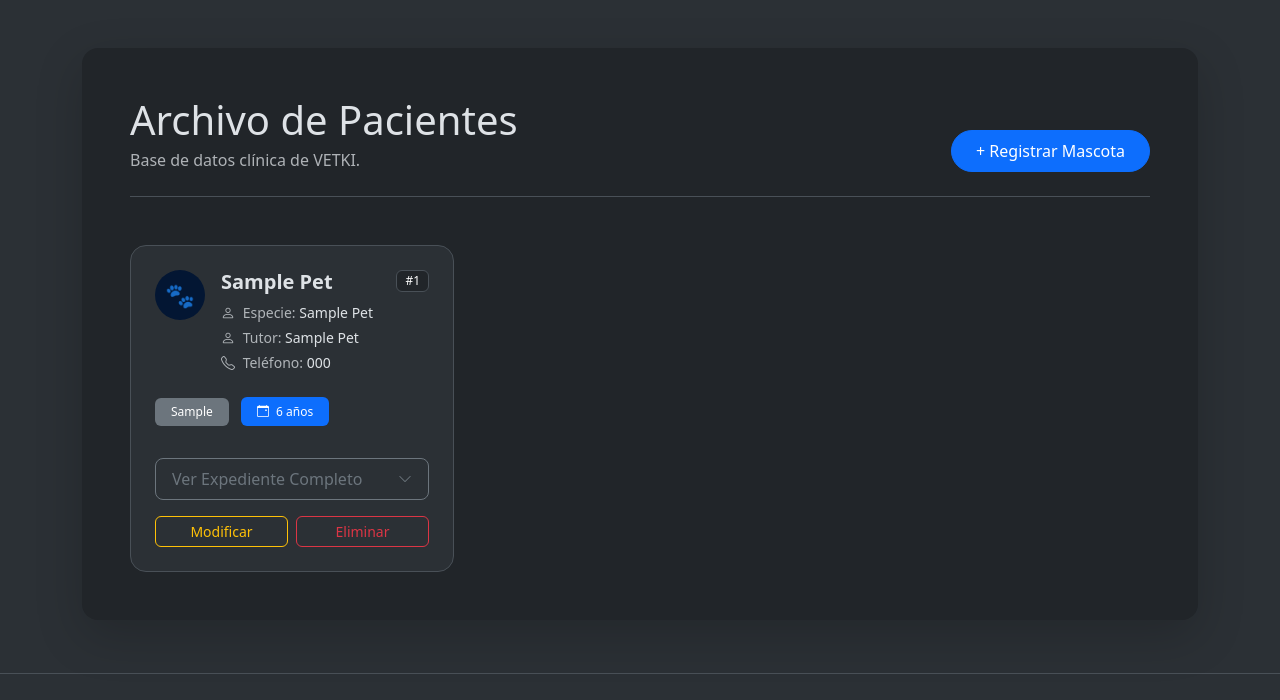
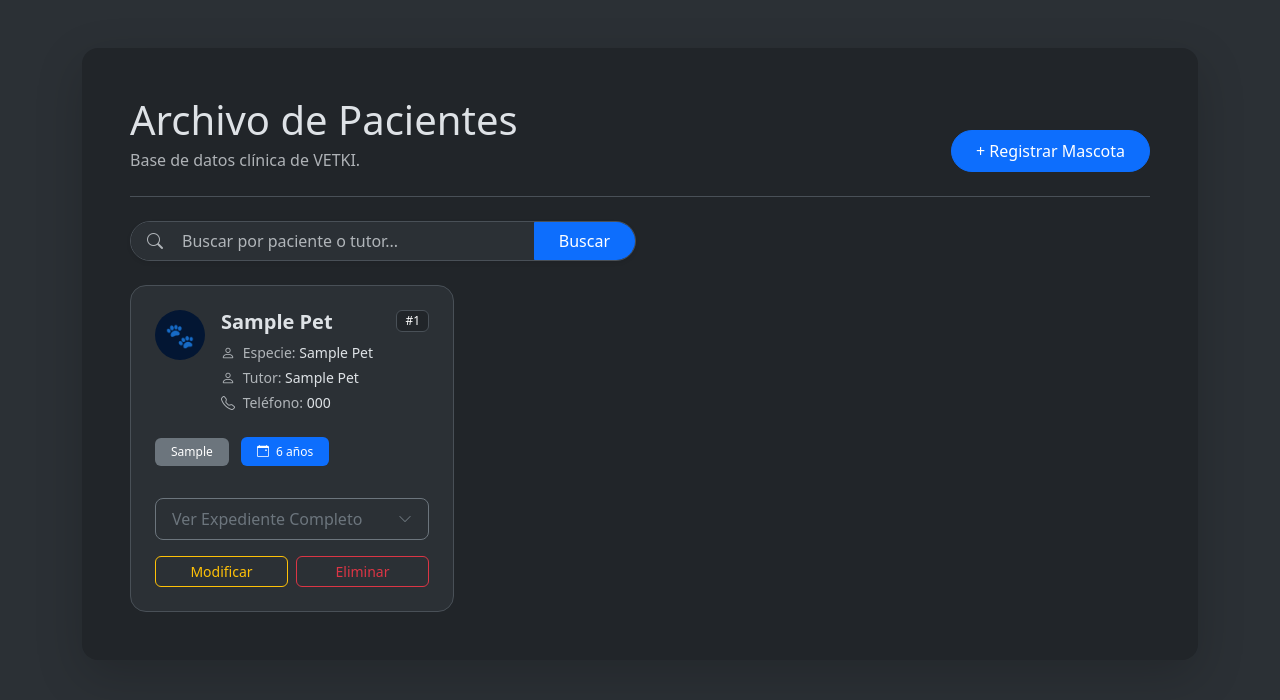
Before and after one commit to ChainHeal2/VETKI, a Flask app: page /pet/pet_read in a window 1280 px wide. Shown: the part 57-757 px from the top of the page. Run offline with Flask 3, Linux system fonts and the light colour scheme; the visitor is signed in with stand-in values (Sample User, id 1); a database or web service that is not in the repository returns one stand-in record (values such as "Sample title"); some libraries are stand-ins or nearby versions.

Commit message:
se agrega boton buscar a pet

```diff
--- a/aplicacion/medical/medical.py
+++ b/aplicacion/medical/medical.py
@@ -72,7 +72,7 @@ def pet_history(pet_id):
     """
     db,c = get_db()
     sql = """
-        SELECT r.*, p.pet_names, p.pet_species_name, p.pet_tutor_name
+        SELECT r.*,  p.pet_names, p.pet_species_name, p.pet_tutor_name
         FROM medical_records r
         JOIN pet_data p ON r.medical_record_pet_id = p.pet_id
         WHERE r.medical_record_pet_id = %s
@@ -81,7 +81,7 @@ def pet_history(pet_id):
     c.execute(sql,(pet_id,))
     datos = c.fetchall()
     medical_model_list = [MedicalRecordModel(ficha) for ficha in datos]
-    return render_template("medical_records/pet_history.html",tabla = medical_model_list)
+    return render_template("medical_records/pet_history.html",tabla = medical_model_list,pet_id=pet_id)
 
 @bp.route("/pet_delete/<int:pet_id>",methods = ['GET','POST'])
 def pet_delete(pet_id):
--- a/aplicacion/pet/pet.py
+++ b/aplicacion/pet/pet.py
@@ -6,7 +6,6 @@ from aplicacion.auth.auth import login_required
 from aplicacion.pet.pet_model import PetModel
 from aplicacion.db import get_db
 from aplicacion.forms.pet.pet_create import PetForm
-from aplicacion.forms.pet.pet_update import PetUpdate
 
 bp = Blueprint('pet',__name__,url_prefix='/pet')
 
@@ -20,15 +19,15 @@ def pet_create():
     if pet_form.validate_on_submit():
         pet_user_id = session.get('user_id')
         pet_species_name = pet_form.pet_species_name.data
-        pet_names = pet_form.pet_names.data
-        pet_race = pet_form.pet_race.data
+        pet_names = pet_form.pet_names.data.lower()
+        pet_race = pet_form.pet_race.data.lower()
         pet_datebirth = pet_form.pet_datebirth.data
         pet_microchip = pet_form.pet_microchip.data
         pet_gender = pet_form.pet_gender.data
-        pet_color = pet_form.pet_color.data
+        pet_color = pet_form.pet_color.data.lower()
         pet_rstatus = pet_form.pet_rstatus.data
-        pet_tutor_name = pet_form.pet_tutor_name.data
-        pet_tutor_address = pet_form.pet_tutor_address.data
+        pet_tutor_name = pet_form.pet_tutor_name.data.lower()
+        pet_tutor_address = pet_form.pet_tutor_address.data.lower()
         pet_tutor_phone = pet_form.pet_tutor_phone.data
         data = (pet_user_id, pet_species_name,pet_names,pet_race,pet_datebirth,pet_microchip,pet_gender,pet_color,pet_rstatus,pet_tutor_name,pet_tutor_address,pet_tutor_phone)
         sql = """
@@ -41,15 +40,44 @@ def pet_create():
         return redirect(url_for('pet.pet_read'))
     return render_template('pet/pet_create.html',pet_form = pet_form)
 
-@bp.route("/pet_read", methods = ['GET','POST'])
+@bp.route("/pet_read", methods=['GET', 'POST'])
 @login_required
 def pet_read():
-    """Lista de pet"""
-    db,c = get_db()
-    c.execute('select * from pet_data where pet_user_id = %s', (session.get('user_id'),))
+    """Lista de mascotas con soporte para búsqueda"""
+    db, c = get_db()
+
+    # Captura el texto ingresado en la barra de búsqueda (si existe)
+    search_query = request.args.get('q', '').strip()
+    user_id = session.get('user_id')
+
+    if search_query:
+        # Busca por nombre de la mascota o por el tutor coincidente
+        sql = """
+            SELECT * FROM pet_data
+            WHERE pet_user_id = %s
+              AND (LOWER(pet_names) LIKE LOWER(%s) OR LOWER(pet_tutor_name) LIKE LOWER(%s))
+            ORDER BY pet_names ASC
+        """
+        term = f"%{search_query}%"
+        c.execute(sql, (user_id, term, term))
+    else:
+        # Si no hay término de búsqueda, lista todas las mascotas del usuario
+        sql = """
+            SELECT * FROM pet_data
+            WHERE pet_user_id = %s
+            ORDER BY pet_names ASC
+        """
+        c.execute(sql, (user_id,))
+
     datos = c.fetchall()
     objetos_mascotas = [PetModel(f) for f in datos]
-    return render_template('pet/pet_read.html',tabla = datos,mascotas = objetos_mascotas)
+
+    return render_template(
+        'pet/pet_read.html',
+        tabla=datos,
+        mascotas=objetos_mascotas,
+        search_query=search_query
+    )
 
 @bp.route("/pet_update_form/<int:pet_id>", methods = ['GET','POST'])
 def pet_update_form(pet_id):
@@ -59,7 +87,7 @@ def pet_update_form(pet_id):
         - MOSTRAR DATOS
         - POST
     """
-    pet_update = PetUpdate()
+    pet_update = PetForm()
     #pet update es el formulario que se va a mostrar en la vista, y que se va a validar cuando se haga submit
     db,cursor = get_db()
 
--- a/aplicacion/templates/medical_records/pet_history.html
+++ b/aplicacion/templates/medical_records/pet_history.html
@@ -135,7 +135,7 @@
         <div class="col-12 text-center py-5">
             <div class="display-1 text-body-tertiary mb-3">🩺</div>
                 <h5 class="text-body-secondary">No se han registrado fichas clínicas todavía.</h5>
-                <a href="{{ url_for('pet.pet_read') }}" class="btn btn-primary rounded-pill mt-3">
+                <a href="{{ url_for('medical.medical_create',pet_id=pet_id) }}" class="btn btn-primary rounded-pill mt-3">
                 Atender paciente
                 </a>
             </div>
--- a/aplicacion/templates/pet/pet_read.html
+++ b/aplicacion/templates/pet/pet_read.html
@@ -5,7 +5,7 @@
 {% block main %}
 <div>
     <!-- CABECERA DE SECCIÓN -->
-    <div class="d-flex justify-content-between align-items-end mb-5 border-bottom pb-4">
+    <div class="d-flex justify-content-between align-items-end mb-4 border-bottom pb-4">
         <div>
             <h1 class="display-6 fw-normal mb-1">Archivo de Pacientes</h1>
             <p class="mb-0 text-body-secondary">Base de datos clínica de VETKI.</p>
@@ -13,6 +13,39 @@
         <a href="{{ url_for('pet.pet_create') }}" class="btn btn-primary rounded-pill px-4 py-2">
             + Registrar Mascota
         </a>
+    </div>
+
+    <!-- BARRA DE BÚSQUEDA Y FILTROS -->
+    <div class="row mb-4 g-2 align-items-center">
+        <div class="col-12 col-md-8 col-lg-6">
+            <form method="GET" action="{{ url_for('pet.pet_read') }}" class="d-flex gap-2">
+                <div class="input-group shadow-sm rounded-pill overflow-hidden border">
+                    <span class="input-group-text bg-body-tertiary border-0 text-body-secondary ps-3">
+                        <i class="bi bi-search"></i>
+                    </span>
+                    <input type="search"
+                           name="q"
+                           class="form-control border-0 bg-body-tertiary shadow-none ps-2"
+                           placeholder="Buscar por paciente o tutor..."
+                           value="{{ search_query or '' }}"
+                           autocapitalize="none"
+                           autocomplete="off">
+                    <button type="submit" class="btn btn-primary px-4 fw-medium">Buscar</button>
+                </div>
+
+                {% if search_query %}
+                    <a href="{{ url_for('pet.pet_read') }}" class="btn btn-outline-secondary rounded-pill px-3 d-flex align-items-center gap-1">
+                        <i class="bi bi-x-circle"></i> Limpiar
+                    </a>
+                {% endif %}
+            </form>
+        </div>
+
+        {% if search_query %}
+            <div class="col-12 col-md-auto text-body-secondary small ms-md-2">
+                Resultados para: <strong class="text-primary">"{{ search_query }}"</strong>
+            </div>
+        {% endif %}
     </div>
 
     <!-- GRILLA DE PACIENTES -->
@@ -119,13 +152,21 @@
             </div>
         </div>
         {% else %}
-        <!-- ESTADO VACÍO -->
+        <!-- ESTADO VACÍO / SIN RESULTADOS -->
         <div class="col-12 text-center py-5">
-            <div class="display-1 text-body-tertiary mb-3">📁</div>
-            <h5 class="text-body-secondary">No hay pacientes registrados aún.</h5>
-            <a href="{{ url_for('pet.pet_create') }}" class="btn btn-primary rounded-pill mt-3">
-                Crear primer expediente
-            </a>
+            {% if search_query %}
+                <div class="display-1 text-body-tertiary mb-3">🔍</div>
+                <h5 class="text-body-secondary">No se encontraron pacientes que coincidan con "{{ search_query }}".</h5>
+                <a href="{{ url_for('pet.pet_read') }}" class="btn btn-outline-secondary rounded-pill mt-3 px-4">
+                    Ver todos los pacientes
+                </a>
+            {% else %}
+                <div class="display-1 text-body-tertiary mb-3">📁</div>
+                <h5 class="text-body-secondary">No hay pacientes registrados aún.</h5>
+                <a href="{{ url_for('pet.pet_create') }}" class="btn btn-primary rounded-pill mt-3">
+                    Crear primer expediente
+                </a>
+            {% endif %}
         </div>
         {% endfor %}
     </div>
```
Also changed, not shown: aplicacion/forms/pet/pet_create.py (+4 -4 lines), aplicacion/forms/pet/pet_update.py (deleted, +0 -31 lines).
